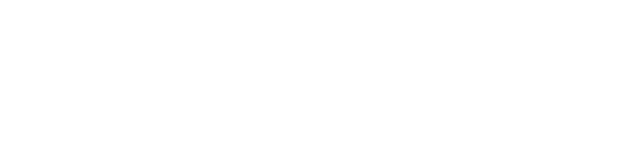
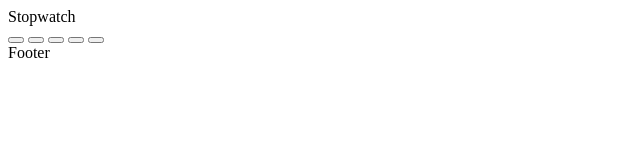
Before and after one commit to rafaelcabrera/stopwatchjs, a website: page src/index.html in a window 1280 px wide. Shown: the whole page, without its empty margins (0-640 px from the left). Drawn offline with Linux system fonts and the light colour scheme.

Commit message:
gh pages

```diff
--- a/index.html
+++ b/src/index.html
@@ -4,11 +4,18 @@
     <meta charset="UTF-8">
     <meta http-equiv="X-UA-Compatible" content="IE=edge">
     <meta name="viewport" content="width=device-width, initial-scale=1.0">
-    <link rel="icon" href="/public/favico.ico" />
+    <link rel="icon" href="../public/favico.ico" />
     <title>Stopwatch</title>
 </head>
 <body>
-
+    <div id="clock">
+        Stopwatch
+    </div>
+    <button></button>
+    <button></button>
+    <button></button>
+    <button></button>
+    <button></button>
 </body>
-<footer></footer>
+<footer>Footer</footer>
 </html>
```
Also changed, not shown: package.json (added, +26 -0 lines), 1 other file.
